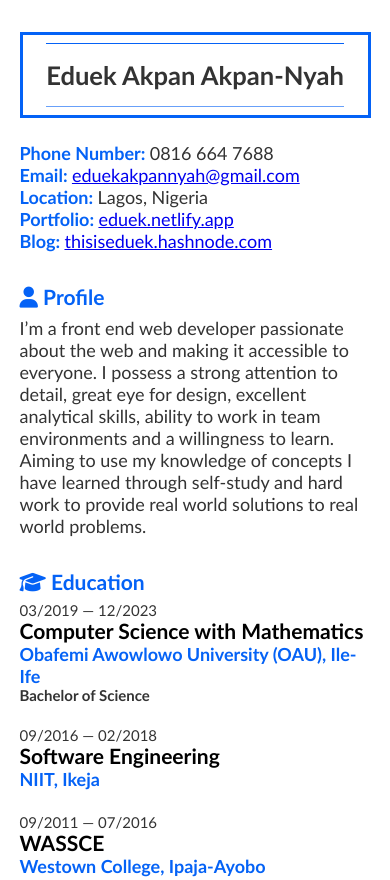
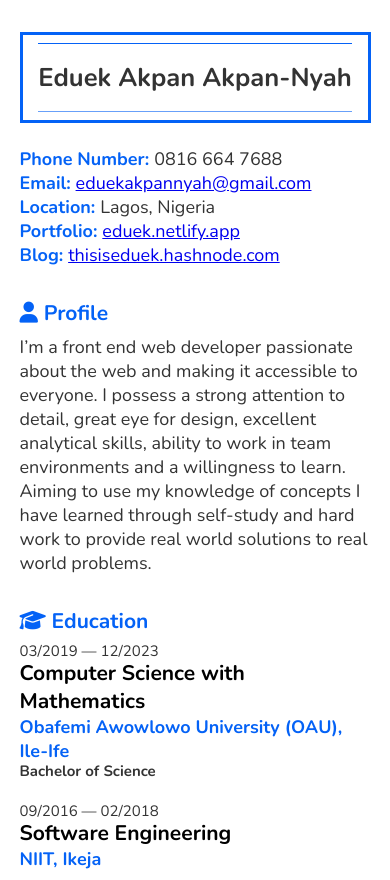
Before and after one commit to the-eduek/resume, a plain HTML site: page index.html in a window 390 px wide. Shown: the top 880 px of the page. Drawn offline with nearby package versions, Linux system fonts and the light colour scheme.

Commit message:
Font Update
Added additional font as Calibri is unsupported in mobile.

```diff
--- a/index.html
+++ b/index.html
@@ -4,7 +4,8 @@
     <meta charset="UTF-8">
     <meta name="viewport" content="width=device-width, initial-scale=1.0">
     <title>Resumé || Eduek Akpan-Nyah</title>
-    <link rel="stylesheet" href="style.css">
+    <link rel="stylesheet" href="style.css"><link rel="preconnect" href="https://fonts.gstatic.com">
+    <link href="https://fonts.googleapis.com/css2?family=Nunito:wght@300;400;700&display=swap" rel="stylesheet">
     <script src="https://kit.fontawesome.com/c6af6339c2.js" crossorigin="anonymous" defer></script>
 </head>
 <body>
--- a/style.css
+++ b/style.css
@@ -6,7 +6,7 @@
 
 body {
     padding: 2rem 5%;
-    font-family: Calibri, 'Trebuchet MS', sans-serif;
+    font-family: Nunito, Calibri, sans-serif;
     color: #333;
     font-size: 18px;
     background-color: #fff;
```
